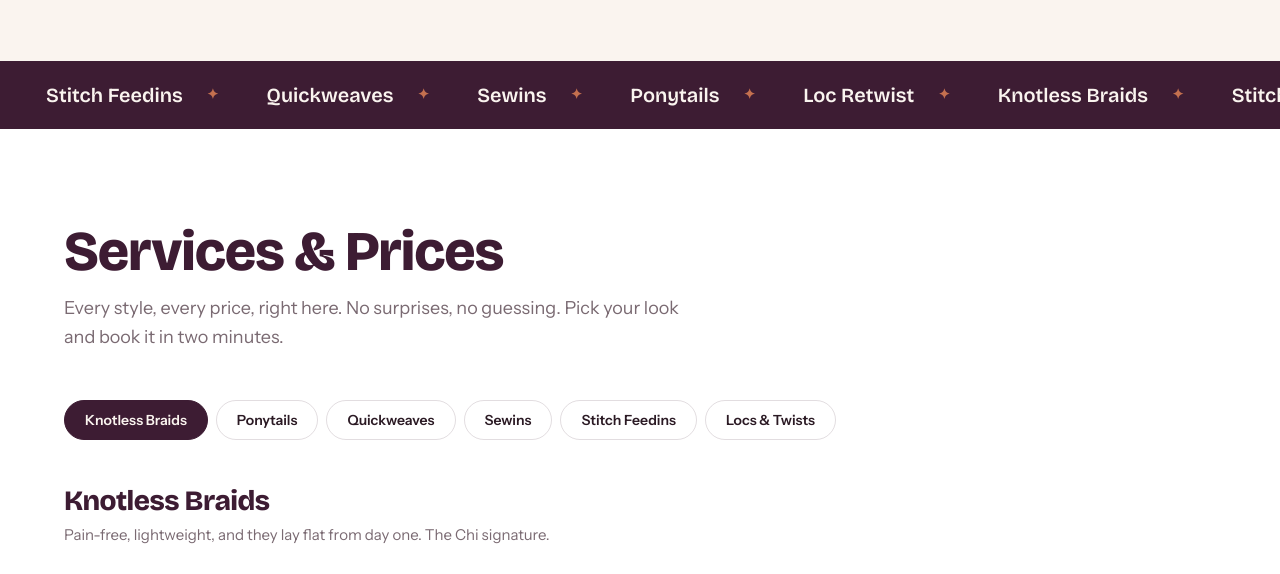
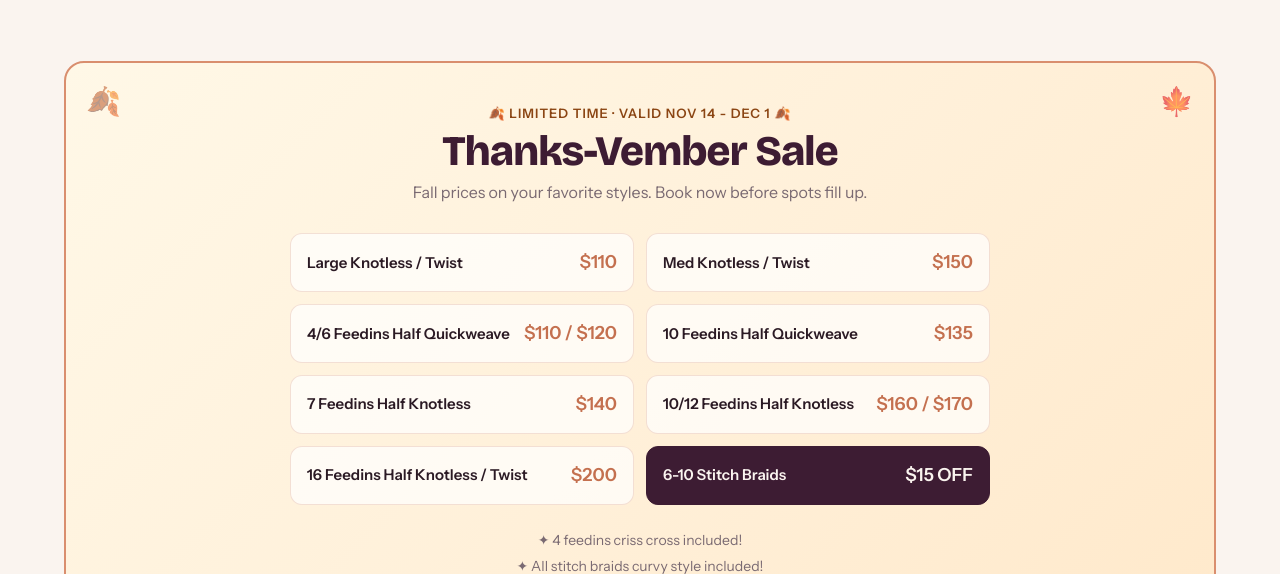
Before and after one commit to RISHAOFFICIAL/branded-by-chi-demo, a plain HTML site: page index.html in a window 1280 px wide. Shown: the part 1252-1826 px from the top of the page. Drawn offline with nearby package versions, Linux system fonts and the light colour scheme.

Commit message:
Add Thanks-Vember sale section with Chi's fall prices (valid 11/14-12/1)

```diff
--- a/index.html
+++ b/index.html
@@ -380,6 +380,135 @@
     z-index: 3;
   }
 
+  /* ---------- Thanks-Vember Sale ---------- */
+  .thanks-vember {
+    margin: 64px auto 0;
+    max-width: 1200px;
+    padding: 0 24px;
+  }
+
+  .thanks-vember-inner {
+    background: linear-gradient(135deg, #FFF8E7 0%, #FFF0D9 50%, #FFE8C9 100%);
+    border: 2px solid #D98E6E;
+    border-radius: 20px;
+    padding: 40px 32px;
+    text-align: center;
+    position: relative;
+    overflow: hidden;
+  }
+
+  .thanks-vember-inner::before {
+    content: '🍂';
+    position: absolute;
+    top: 16px;
+    left: 20px;
+    font-size: 28px;
+    opacity: 0.6;
+  }
+
+  .thanks-vember-inner::after {
+    content: '🍁';
+    position: absolute;
+    top: 16px;
+    right: 20px;
+    font-size: 28px;
+    opacity: 0.6;
+  }
+
+  .thanks-vember-eyebrow {
+    font-size: 13px;
+    font-weight: 600;
+    letter-spacing: 0.08em;
+    text-transform: uppercase;
+    color: #8B4513;
+    margin-bottom: 8px;
+  }
+
+  .thanks-vember h2 {
+    font-size: 42px;
+    color: var(--plum);
+    margin-bottom: 8px;
+  }
+
+  .thanks-vember-sub {
+    font-size: 16px;
+    color: var(--muted);
+    margin-bottom: 28px;
+  }
+
+  .sale-grid {
+    display: grid;
+    grid-template-columns: 1fr 1fr;
+    gap: 12px;
+    max-width: 700px;
+    margin: 0 auto 24px;
+    text-align: left;
+  }
+
+  .sale-item {
+    display: flex;
+    justify-content: space-between;
+    align-items: center;
+    gap: 12px;
+    background: rgba(255, 255, 255, 0.7);
+    padding: 14px 16px;
+    border-radius: 12px;
+    border: 1px solid rgba(196, 112, 79, 0.2);
+  }
+
+  .sale-highlight {
+    background: var(--plum);
+    border-color: var(--plum);
+  }
+
+  .sale-highlight .sale-style,
+  .sale-highlight .sale-price {
+    color: var(--cream);
+  }
+
+  .sale-style {
+    font-size: 15px;
+    font-weight: 600;
+    color: var(--ink);
+  }
+
+  .sale-price {
+    font-size: 18px;
+    font-weight: 800;
+    color: var(--terracotta);
+    flex-shrink: 0;
+  }
+
+  .sale-notes {
+    margin-bottom: 24px;
+  }
+
+  .sale-notes p {
+    font-size: 14px;
+    color: var(--muted);
+    margin-bottom: 4px;
+  }
+
+  .sale-location {
+    margin-top: 16px;
+    font-size: 14px;
+    color: var(--muted);
+  }
+
+  @media (max-width: 768px) {
+    .thanks-vember h2 {
+      font-size: 32px;
+    }
+
+    .sale-grid {
+      grid-template-columns: 1fr;
+    }
+
+    .thanks-vember-inner {
+      padding: 32px 20px;
+    }
+  }
+
   /* ---------- Marquee ---------- */
   .marquee {
     margin-top: 64px;
@@ -1194,6 +1323,59 @@
     </div>
   </div>
 </div>
+
+<!-- Thanks-Vember Sale -->
+<section class="thanks-vember">
+  <div class="thanks-vember-inner">
+    <p class="thanks-vember-eyebrow">🍂 Limited Time · Valid Nov 14 - Dec 1 🍂</p>
+    <h2>Thanks-Vember Sale</h2>
+    <p class="thanks-vember-sub">Fall prices on your favorite styles. Book now before spots fill up.</p>
+
+    <div class="sale-grid">
+      <div class="sale-item">
+        <span class="sale-style">Large Knotless / Twist</span>
+        <span class="sale-price">$110</span>
+      </div>
+      <div class="sale-item">
+        <span class="sale-style">Med Knotless / Twist</span>
+        <span class="sale-price">$150</span>
+      </div>
+      <div class="sale-item">
+        <span class="sale-style">4/6 Feedins Half Quickweave</span>
+        <span class="sale-price">$110 / $120</span>
+      </div>
+      <div class="sale-item">
+        <span class="sale-style">10 Feedins Half Quickweave</span>
+        <span class="sale-price">$135</span>
+      </div>
+      <div class="sale-item">
+        <span class="sale-style">7 Feedins Half Knotless</span>
+        <span class="sale-price">$140</span>
+      </div>
+      <div class="sale-item">
+        <span class="sale-style">10/12 Feedins Half Knotless</span>
+        <span class="sale-price">$160 / $170</span>
+      </div>
+      <div class="sale-item">
+        <span class="sale-style">16 Feedins Half Knotless / Twist</span>
+        <span class="sale-price">$200</span>
+      </div>
+      <div class="sale-item sale-highlight">
+        <span class="sale-style">6-10 Stitch Braids</span>
+        <span class="sale-price">$15 OFF</span>
+      </div>
+    </div>
+
+    <div class="sale-notes">
+      <p>✦ 4 feedins criss cross included!</p>
+      <p>✦ All stitch braids curvy style included!</p>
+      <p>✦ Inspo styles welcomed! Feel free to message pictures/videos</p>
+    </div>
+
+    <a href="#services" class="btn btn-plum">Book Your Sale Style →</a>
+    <p class="sale-location">📍 25900 Greenfield Rd · (313) 210-6111 · @brandedthebest</p>
+  </div>
+</section>
 
 <!-- Marquee -->
 <div class="marquee">
```
